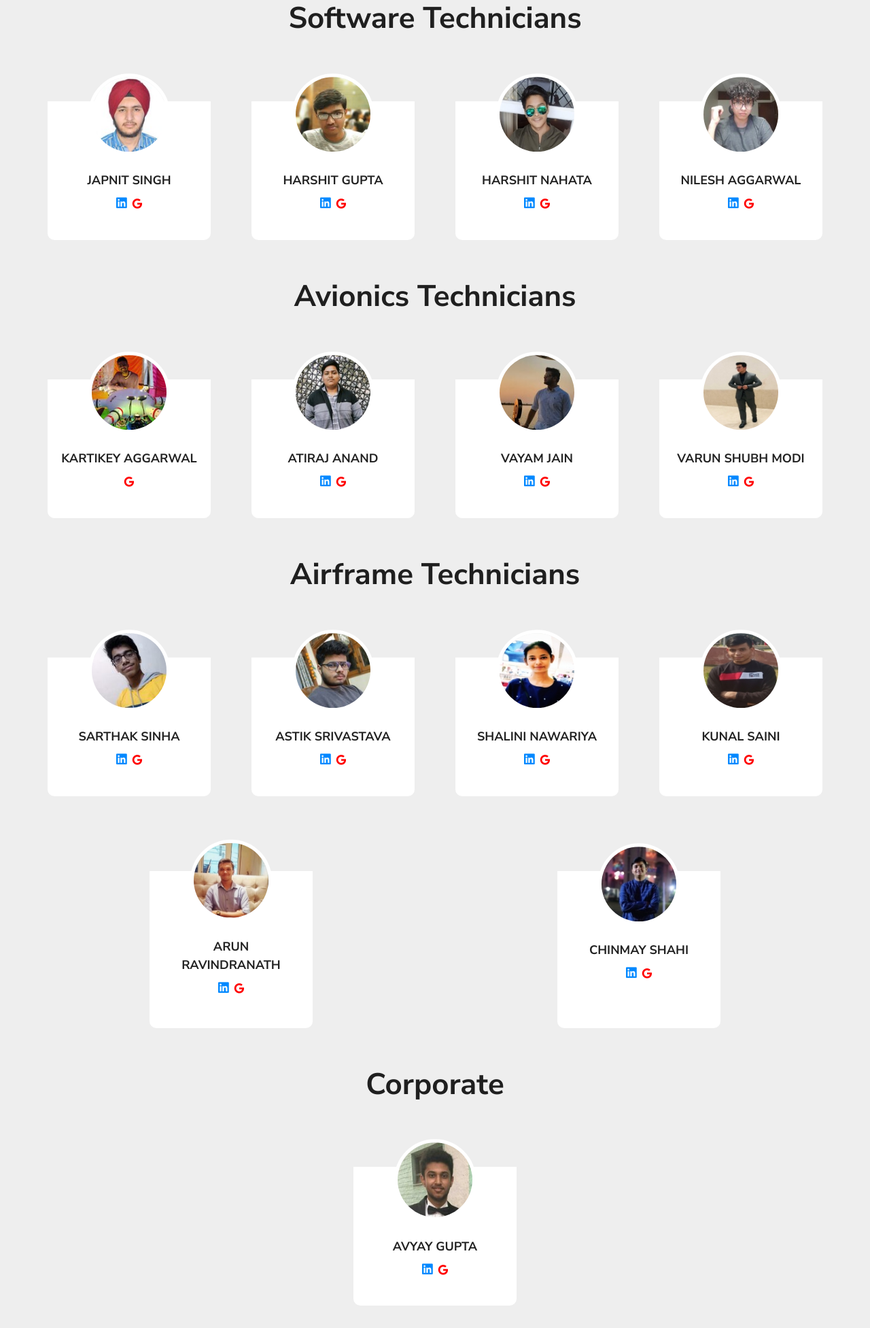
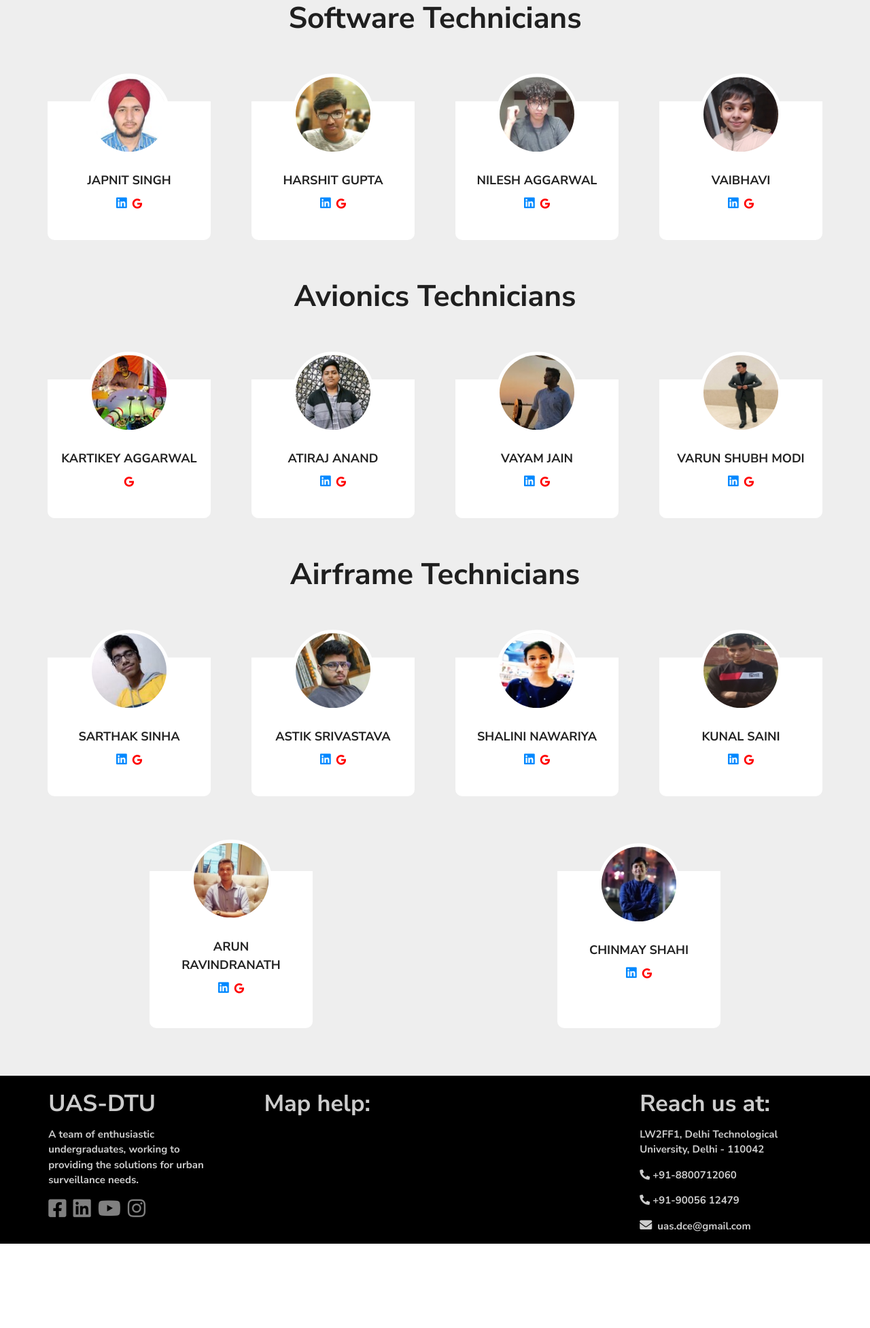
Before and after one commit to japnit01/UASDTU, a plain HTML site: page curr-members.html in a window 1280 px wide. Shown: the part 1780-3733 px from the top of the page at 68% size. After the commit the page ends 3609 px from the top, so only its background shows below. Drawn offline with Linux system fonts and the light colour scheme; grey boxes are pictures that could not be loaded; a web font is replaced by a local one.

Commit message:
vaibhavi added and corpo removed

```diff
--- a/curr-members.html
+++ b/curr-members.html
@@ -617,20 +617,6 @@ animation-fill-mode: forwards;
 
         <div class="box1" style="width: 20%; min-width: 180px; padding: 0 20px;">
             <div class="ctn" style="transform: translateY(-20%);">
-                 <img src="./public/curr-members/harshit nahat.jpg" height="120" width="120" style="border-radius: 50%; border: 5px solid #ffffff;">
-                <p style="font-size: 18px; font-weight: bold; text-transform: uppercase; margin-bottom: 10px;">Harshit Nahata</p>
-                <div>
-
-                    <a href="https://www.linkedin.com/in/harshit-nahata-07548a1b6/" target="blank"><i class="fab fa-linkedin blued"></i></i></a>
-
-                    <a href="mailto:harshitnahata48@gmail.com" target="blank"><i class="fab fa-google"></i></i></a>
-
-                </div>
-            </div>
-        </div>
-
-        <div class="box1" style="width: 20%; min-width: 180px; padding: 0 20px;">
-            <div class="ctn" style="transform: translateY(-20%);">
                  <img src="./public/curr-members/nilesh.jpg" height="120" width="120" style="border-radius: 50%; border: 5px solid #ffffff;">
                 <p style="font-size: 18px; font-weight: bold; text-transform: uppercase; margin-bottom: 10px;">Nilesh Aggarwal</p>
                 <div>
@@ -644,6 +630,19 @@ animation-fill-mode: forwards;
             </div>
         </div>
 
+        <div class="box1" style="width: 20%; min-width: 180px; padding: 0 20px;">
+            <div class="ctn" style="transform: translateY(-20%);">
+                 <img src="./public/curr-members/Vaibhavi.jpg" height="120" width="120" style="border-radius: 50%; border: 5px solid #ffffff;">
+                <p style="font-size: 18px; font-weight: bold; text-transform: uppercase; margin-bottom: 10px;">Vaibhavi</p>
+                <div>
+
+                    <a href="https://www.linkedin.com/in/vaibhavi-kamble-b33364204" target="blank"><i class="fab fa-linkedin blued"></i></i></a>
+
+                    <a href="mailto:vaibhavikamble2915@gmail.com" target="blank"><i class="fab fa-google"></i></i></a>
+
+                </div>
+            </div>
+        </div>
 
     </div>
 
@@ -803,27 +802,6 @@ animation-fill-mode: forwards;
             </div>
 
          </div>
-
-            <h3 class="center">Corporate</h3>
-
-            <div class="outer">
-
-                    <div class="box1" style="width: 20%; min-width: 180px; padding: 0 20px;">
-                        <div class="ctn" style="transform: translateY(-20%);">
-                            <img src="./public/curr-members/avyay.jpg" height="120" width="120" style="border-radius: 50%; border: 5px solid #ffffff;">
-                            <p style="font-size: 18px; font-weight: bold; text-transform: uppercase; margin-bottom: 10px;">Avyay Gupta</p>
-                            <div>
-
-                                <a href="https://www.linkedin.com/in/avyay-gupta-a9a67a201" target="blank"><i class="fab fa-linkedin blued"></i></i></a>
-
-
-                                <a href="mailto:avyay007@gmail.com" target="blank"><i class="fab fa-google"></i></i></a>
-
-                            </div>
-                        </div>
-                    </div>
-
-            </div>
     </div>
 
 
```
Also changed, not shown: public/curr-members/Vaibhavi.jpg (added).
